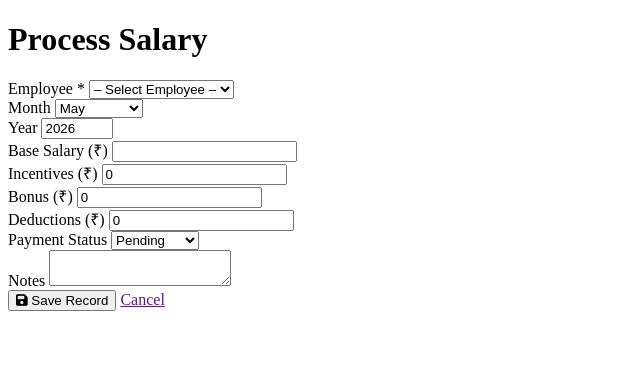
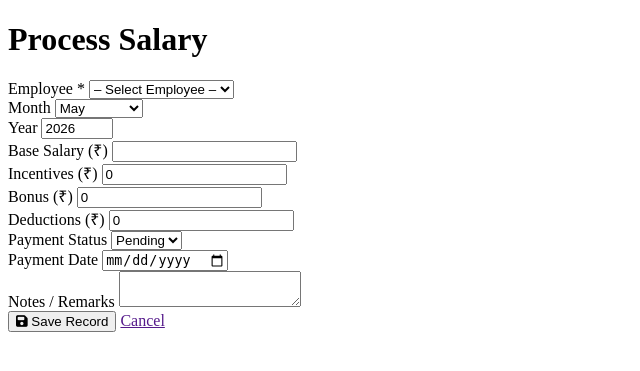
Before and after one commit to dhdhdh51/crm, a PHP site: template app/views/payroll/create.php in a window 1280 px wide. Shown: the part 302-673 px from the top of the page, without its empty margins (0-640 px from the left). Run offline with PHP 8.4, Linux system fonts and the light colour scheme; the template is opened without the code that fills it: most values are stand-ins (such as "Sample title", 1, 10 or a date in 2020); data that the repository does not hold is empty.

Commit message:
Fix payroll: rename notes->remarks to match salaries table schema
- PayrollController: 'notes' key renamed to 'remarks', added payment_date
  and generated_by fields, fixed payment_status enum (removed 'processing')
- payroll/create.php: removed invalid 'Processing' option, added payment_date field

https://claude.ai/code/session_01FdueRBygHQH7Af7LpnRZRd

```diff
--- a/app/controllers/PayrollController.php
+++ b/app/controllers/PayrollController.php
@@ -39,8 +39,10 @@ class PayrollController extends Controller {
             'incentives'     => (float)($_POST['incentives'] ?? 0),
             'bonus'          => (float)($_POST['bonus'] ?? 0),
             'deductions'     => (float)($_POST['deductions'] ?? 0),
-            'payment_status' => $this->sanitize($_POST['payment_status'] ?? 'pending'),
-            'notes'          => $this->sanitize($_POST['notes'] ?? ''),
+            'payment_status' => in_array($_POST['payment_status'] ?? '', ['pending','paid']) ? $_POST['payment_status'] : 'pending',
+            'payment_date'   => !empty($_POST['payment_date']) ? $_POST['payment_date'] : null,
+            'remarks'        => $this->sanitize($_POST['notes'] ?? ''),
+            'generated_by'   => Session::user()['id'],
         ];
 
         $id = $salaryModel->insert($data);
--- a/app/views/payroll/create.php
+++ b/app/views/payroll/create.php
@@ -46,12 +46,15 @@
         <label>Payment Status</label>
         <select name="payment_status" class="form-control">
           <option value="pending">Pending</option>
-          <option value="processing">Processing</option>
           <option value="paid">Paid</option>
         </select>
       </div>
+      <div class="form-group">
+        <label>Payment Date</label>
+        <input type="date" name="payment_date" class="form-control">
+      </div>
       <div class="form-group span-2">
-        <label>Notes</label>
+        <label>Notes / Remarks</label>
         <textarea name="notes" class="form-control" rows="2"></textarea>
       </div>
     </div>
```
Also changed, not shown: 1 other file.
